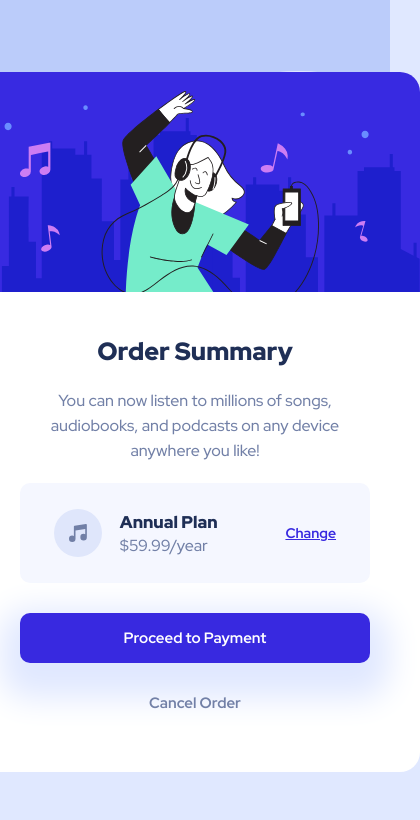
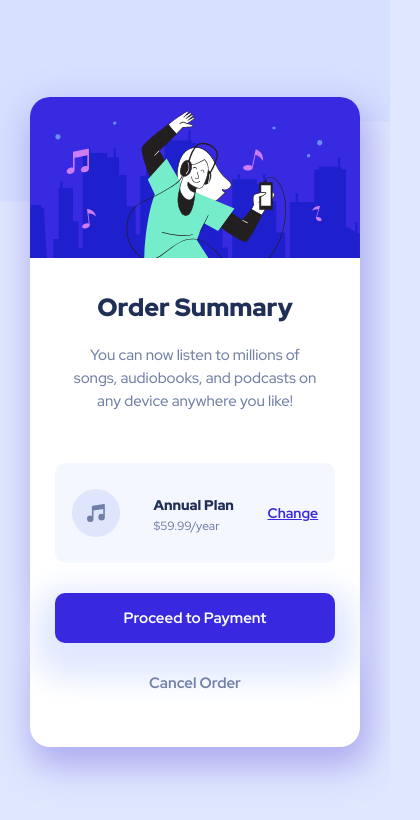
Before and after one commit to dcosic94/Frontend-mentor-task-order-summary-component, a plain HTML site: page index.html in a window 390 px wide. Shown: the whole page, 420 px wide, since content can reach past the window. Drawn offline with Linux system fonts and the light colour scheme.

Commit message:
Finished mobile version

```diff
--- a/style.css
+++ b/style.css
@@ -17,6 +17,7 @@ html {
     align-items: center;
     flex-direction: column;
     justify-content: center;
+    padding: 45rem 0;
 }
 
 main {
@@ -44,6 +45,7 @@ button {
     height: 70rem;
     background-color: #fff;
     border-radius: 2rem;
+    box-shadow: 5px 15px 34px 5px rgba(123,113,225,0.5);
 }
 
 .top-image {
@@ -149,3 +151,48 @@ button {
     color: #2d3252;
 
 }
+
+@media (max-width: 40em) {
+    html {
+        background-image: url('images/pattern-background-mobile.svg');
+        background-size: contain;
+        background-repeat: no-repeat;
+        padding: 40rem 0;
+    }
+
+    .card {
+        width: 33rem;
+        height: 65rem;
+    }
+
+    .card img {
+        width: 33rem;
+    }
+
+    .summary {
+        margin: 3rem;
+    }
+
+    .summary p {
+        font-size: 1.5rem;
+        line-height: 2.3rem;
+    }
+
+    .plan {
+        width: 28rem;
+    }
+
+    .price h2 {
+        margin:0;
+        font-size: 1.4rem;
+    }
+
+    .price p {
+        margin: 0;
+        font-size: 1.2rem;
+    }
+
+    .payment-button {
+        width: 28rem;
+    }
+}
```
